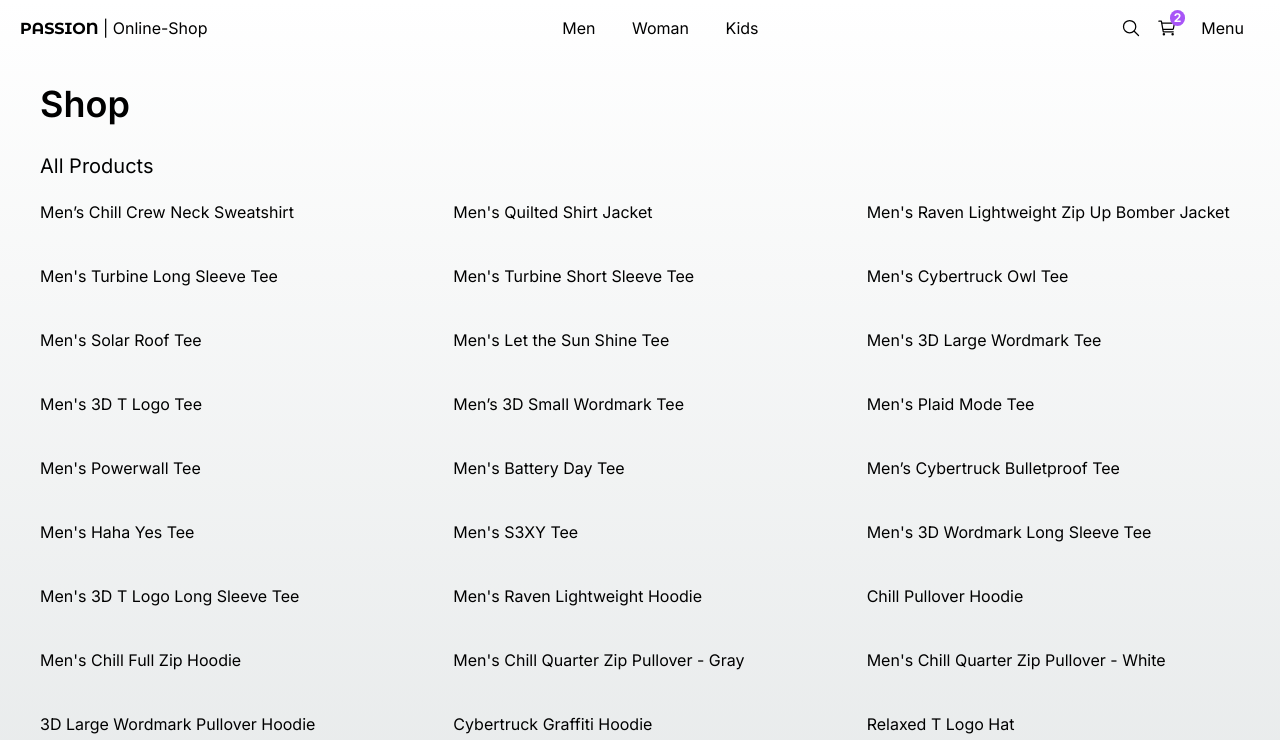
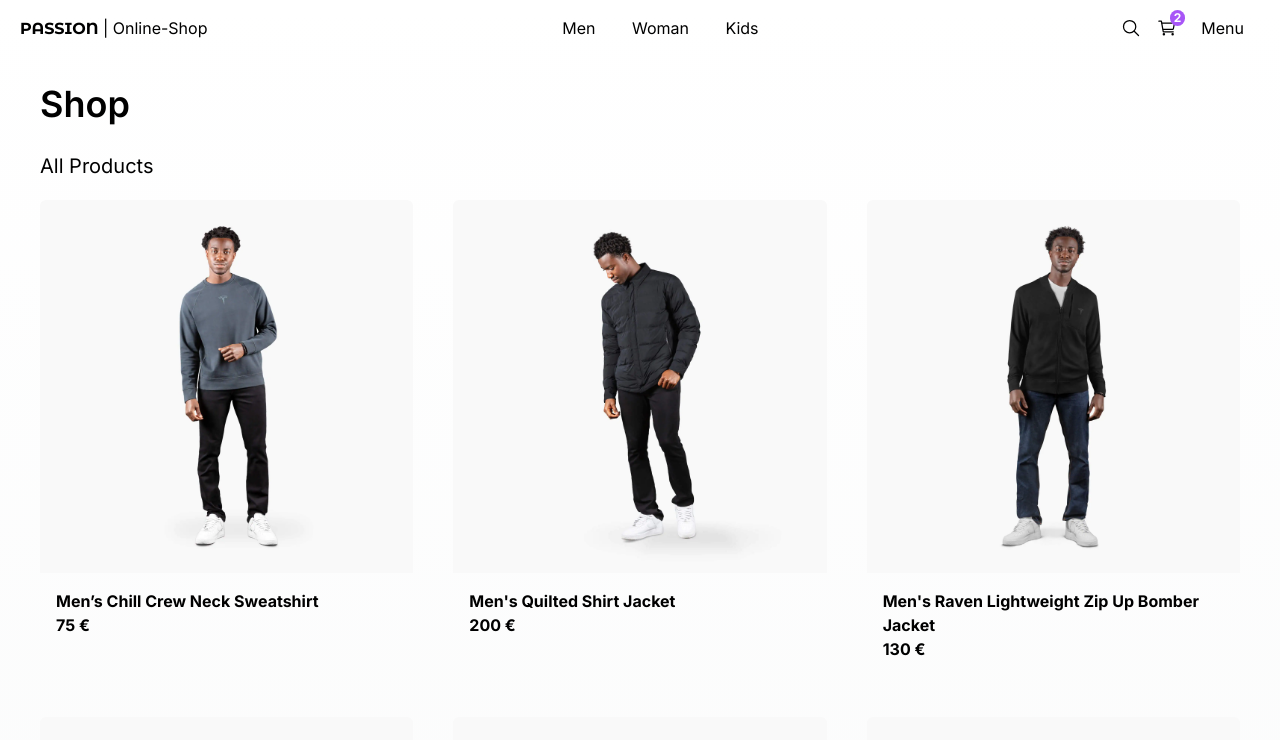
Before and after one commit to delafuentej/nextjs_e-commerce, a Next.js app: page / in a window 1280 px wide. Shown: the top 740 px of the page. Built offline with nearby package versions, Linux system fonts and the light colour scheme.

Commit message:
ProductsGridItem Component: product card

```diff
--- a/src/components/index.ts
+++ b/src/components/index.ts
@@ -3,3 +3,4 @@
 export {PageNotFound} from './ui/not-found/PageNotFound';
 export {Title} from './ui/title/Title';
 export {ProductsGrid} from './products/products-grid/ProductsGrid';
+export {ProductsGridItem} from './products/products-grid/ProductsGridItem';
--- a/src/components/products/products-grid/ProductsGrid.tsx
+++ b/src/components/products/products-grid/ProductsGrid.tsx
@@ -1,3 +1,4 @@
+import { ProductsGridItem } from "./ProductsGridItem";
 import { Product } from "@/interfaces";
 
 interface Props {
@@ -10,7 +11,10 @@
         {
             products.map( product => (
 
-               <span key={product.slug}>{product.title}</span>
+              <ProductsGridItem
+                key={product.slug}
+                product={product}
+              />
             ))
         }
 
--- /dev/null
+++ b/src/components/products/products-grid/ProductsGridItem.tsx
@@ -0,0 +1,35 @@
+import { Product } from "@/interfaces";
+import Image from "next/image";
+import Link from "next/link";
+
+interface Props {
+    product: Product;
+}
+
+export const ProductsGridItem = ({product}: Props) => {
+  console.log('src',product.images )
+  return (
+    <div className="rounded-md overflow-hidden fade-in">
+        <Link
+            href={`/product/${product.slug}`}
+          >
+        <Image
+            src={`/products/${product.images[0]}`}
+            className="w-full object-cover"
+            alt={product.title}
+            width={500}
+            height={500}
+        />
+        </Link>
+      <div className="p-4 flex flex-col">
+          <Link
+            className="hover:text-purple-700 font-bold"
+            href={`/product/${product.slug}`}
+          >
+            {product.title}
+          </Link>
+          <span className="font-bold">{product.price} € </span>
+      </div>
+    </div>
+  )
+}
```
